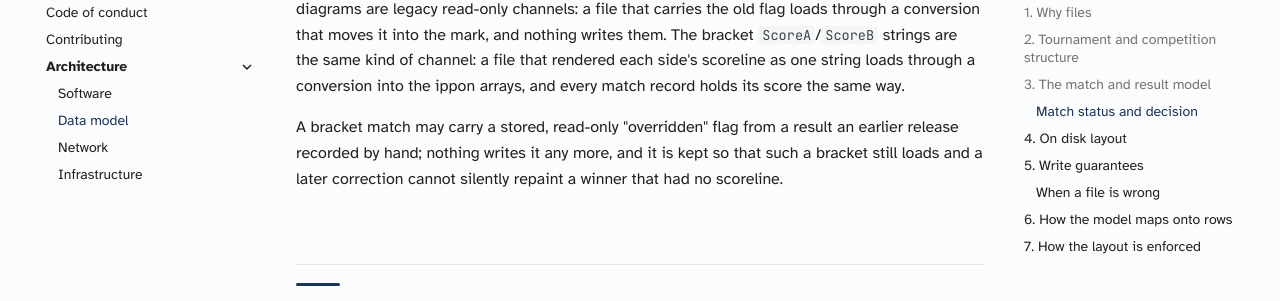
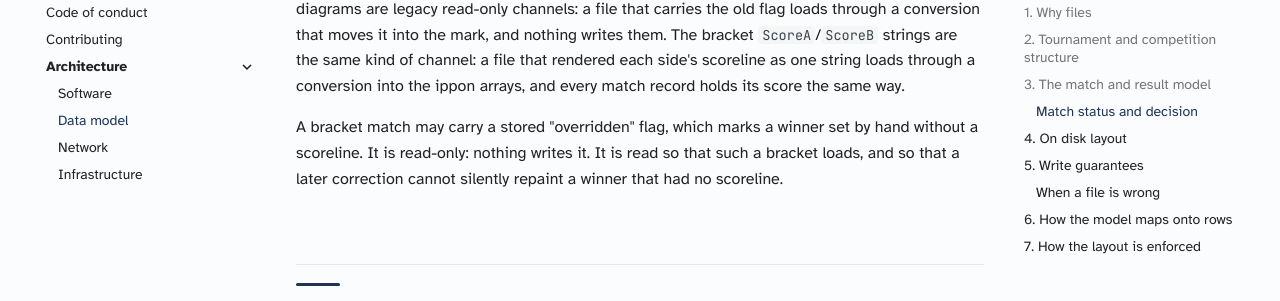
Before and after one commit to gitrgoliveira/bracket-creator, an MkDocs documentation site: the page built from docs/architecture/data-model.md, in a window 1280 px wide and 900 px high, scrolled down 8306 px. Shown: the part 143-444 px from the top of the window. Built offline with MkDocs 1.6.1 and Material for MkDocs 9.7.7, drawn with Linux system fonts in a browser that asks for light colours; comment, search, counter and statistics services are not loaded.

Commit message:
docs(bc-pace): state the overridden flag and the projected-time caveat as facts
Co-Authored-By: Claude Opus 5.5 <noreply@anthropic.com>

```diff
--- a/docs/architecture/data-model.md
+++ b/docs/architecture/data-model.md
@@ -524,10 +524,9 @@ writes them. The bracket `ScoreA`/`ScoreB` strings are the same kind of channel:
 that rendered each side's scoreline as one string loads through a conversion into the
 ippon arrays, and every match record holds its score the same way.
 
-A bracket match may carry a
-stored, read-only "overridden" flag from a result an earlier release recorded by hand; nothing
-writes it any more, and it is kept so that such a bracket still loads and a later correction
-cannot silently repaint a winner that had no scoreline.
+A bracket match may carry a stored "overridden" flag, which marks a winner set by hand
+without a scoreline. It is read-only: nothing writes it. It is read so that such a bracket
+loads, and so that a later correction cannot silently repaint a winner that had no scoreline.
 
 ## 4. On disk layout
 
```
Also changed, not shown: docs/user-guide/court-operators/scoring-a-match.md (+1 -1 lines).
